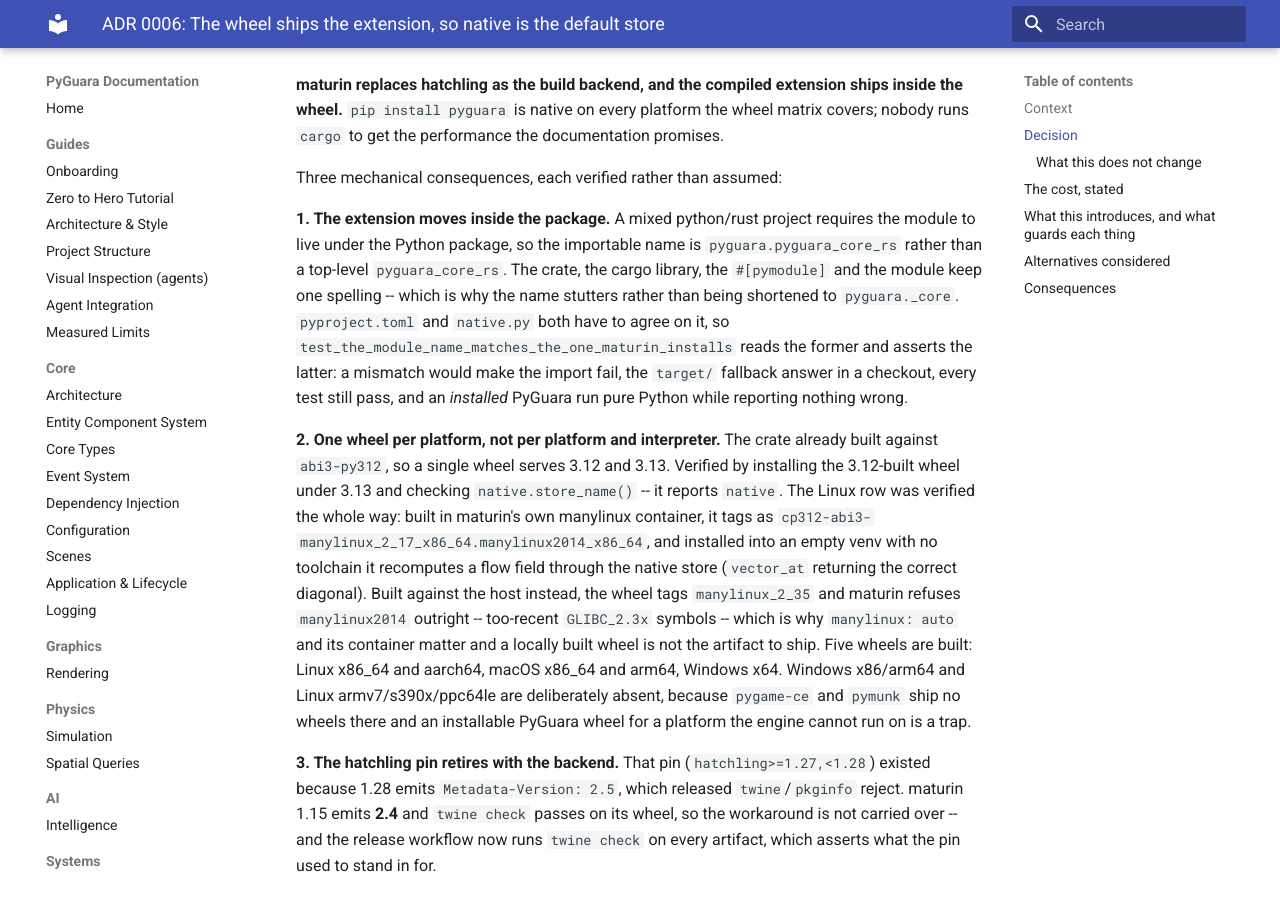
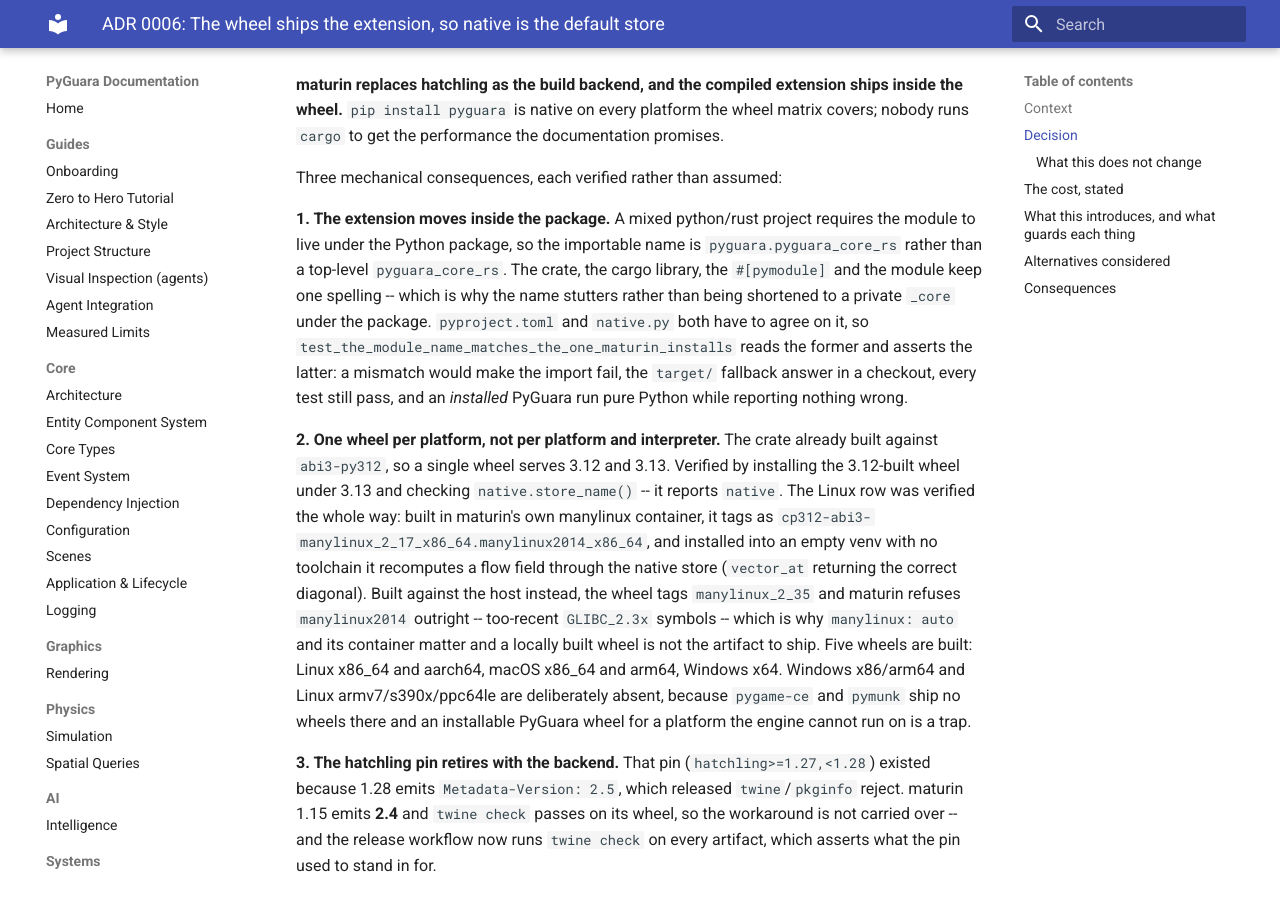
Before and after one commit to Wedeueis/pyguara, an MkDocs documentation site: the page built from docs/adr/0006-shipping-the-native-extension.md, in a window 1280 px wide and 900 px high, scrolled down 840 px. Built offline with MkDocs 1.6.1 and Material for MkDocs 9.7.7, drawn with Linux system fonts in a browser that asks for light colours.

Commit message:
docs(adr): name the rejected module name without the dotted form
`tests/test_docs_api.py` resolves every inline dotted reference in a doc
against the real API, and ADR 0006 named `pyguara._core` -- the module
deliberately *not* created -- which cannot resolve by construction. The
alternative is still recorded, written as a private `_core` instead.

Co-Authored-By: Claude Opus 5 <noreply@anthropic.com>

```diff
--- a/docs/adr/0006-shipping-the-native-extension.md
+++ b/docs/adr/0006-shipping-the-native-extension.md
@@ -41,7 +41,8 @@ requires the module to live under the Python package, so the importable
 name is `pyguara.pyguara_core_rs` rather than a top-level
 `pyguara_core_rs`. The crate, the cargo library, the `#[pymodule]` and the
 module keep one spelling -- which is why the name stutters rather than
-being shortened to `pyguara._core`. `pyproject.toml` and `native.py` both
+being shortened to a private `_core` under the package.
+`pyproject.toml` and `native.py` both
 have to agree on it, so
 `test_the_module_name_matches_the_one_maturin_installs` reads the former
 and asserts the latter: a mismatch would make the import fail, the
--- a/pyproject.toml
+++ b/pyproject.toml
@@ -129,7 +129,7 @@ pyguara = "pyguara.cli:main"
 # top-level `pyguara_core_rs`. It keeps one spelling for one artifact --
 # the crate, the cargo library, the `#[pymodule]` and the importable module
 # are all `pyguara_core_rs` -- which is why the name stutters rather than
-# being shortened to `pyguara._core`. `pyguara/native.py` imports it by
+# being shortened to a private `_core`. `pyguara/native.py` imports it by
 # this dotted name and falls back to `target/` for a bare `cargo build`.
 module-name = "pyguara.pyguara_core_rs"
 python-source = "."
```
